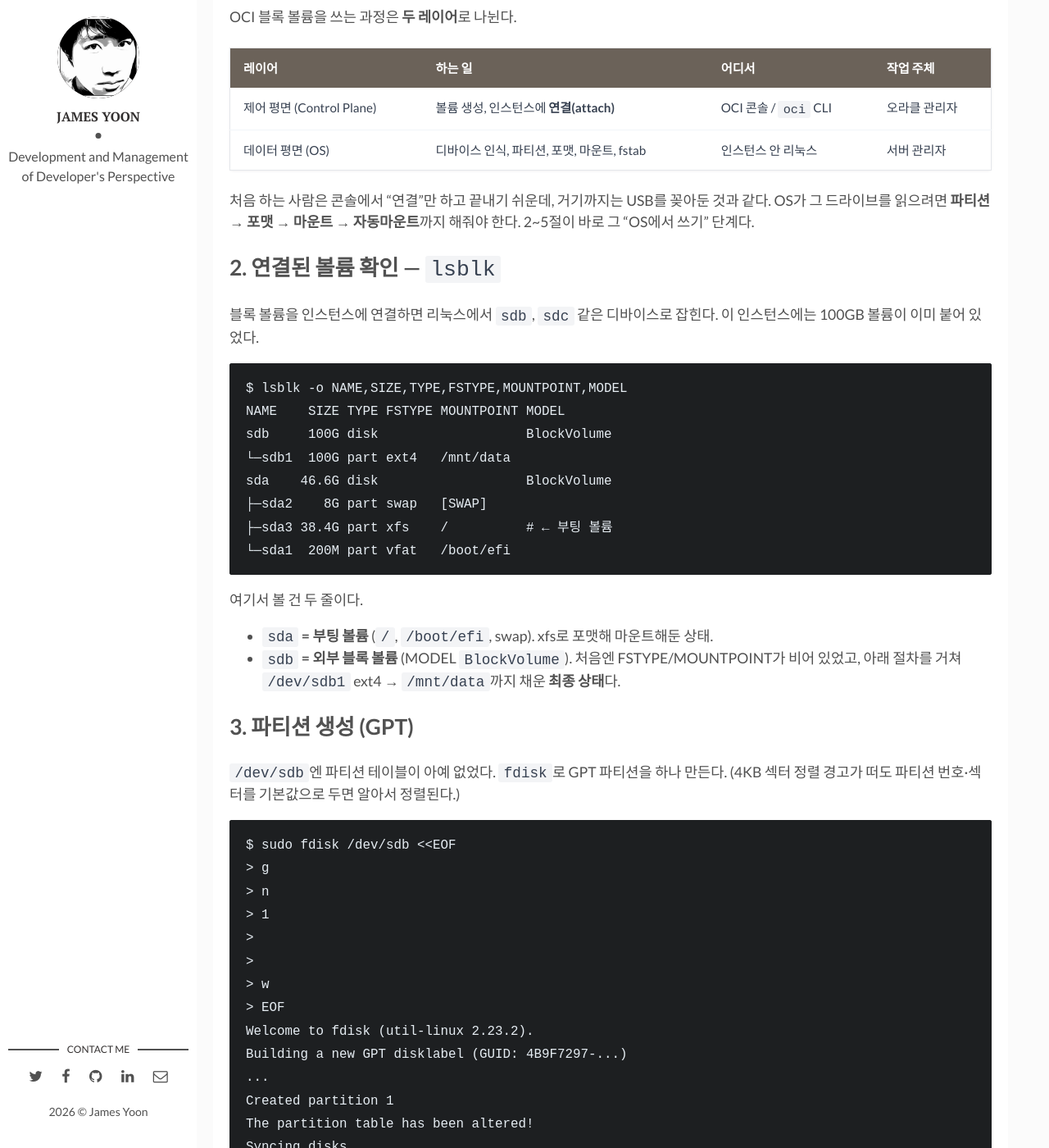
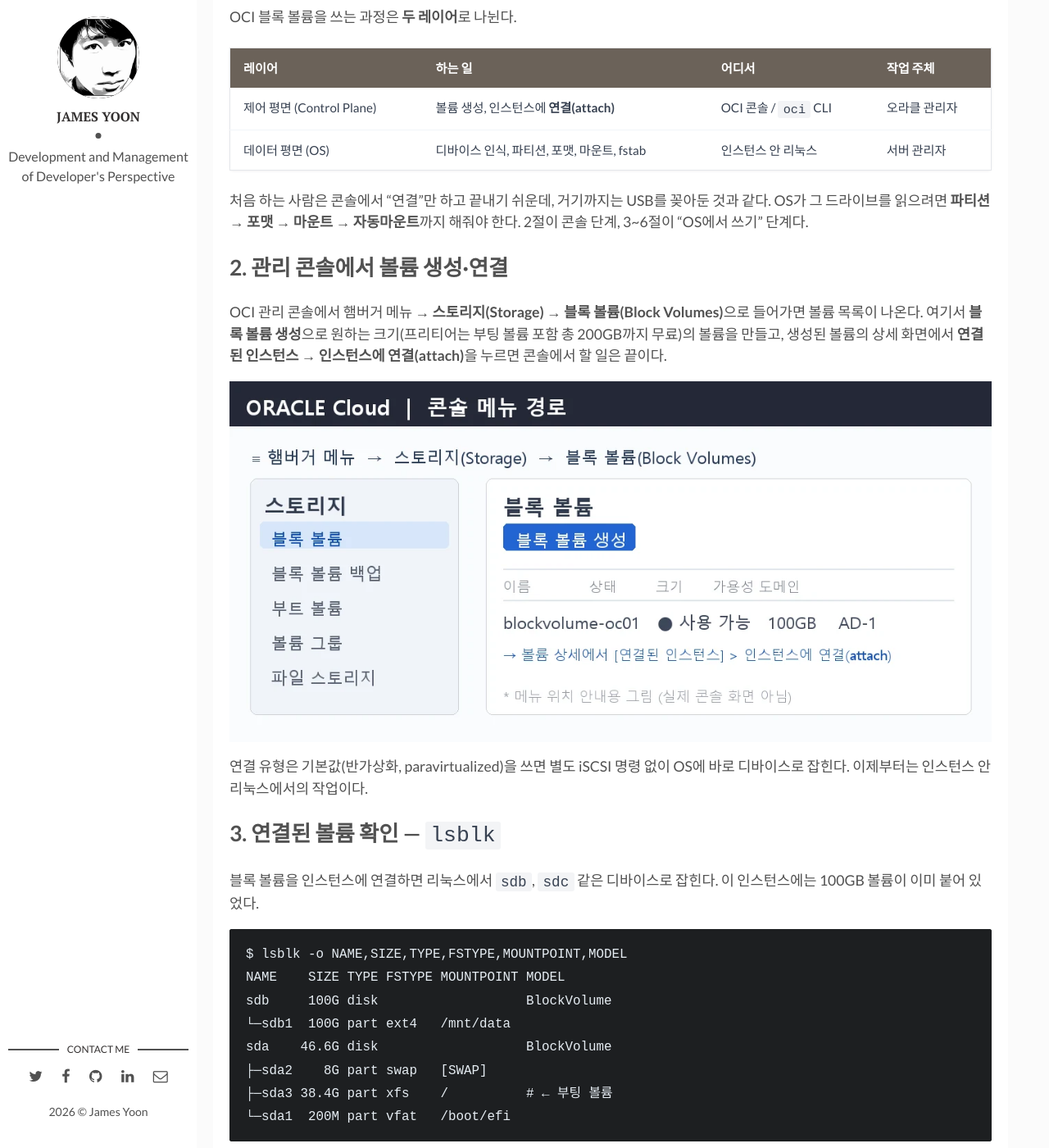
Before and after one commit to butteryoon/butteryoon.github.io, a Jekyll site: the page built from _posts/2026-09-09-oci-block-volume-attach.md, in a window 1280 px wide and 1400 px high, scrolled down 968 px. Shown: the whole window at 82% size. Built offline with Jekyll 4.4.1, drawn with Linux system fonts in a browser that asks for light colours; comment, search, counter and statistics services are not loaded; some of the changed text lies outside the part shown.

Commit message:
OCI 블록볼륨 글 수정: 제목 변경, 콘솔 메뉴 안내 섹션·이미지 추가, 참고 링크 제목 정리
Co-Authored-By: Claude Fable 5 <noreply@anthropic.com>
Claude-Session: https://claude.ai/code/session_01GP584Scs1goEpQgpanpNdb

````diff
--- a/_posts/2026-09-09-oci-block-volume-attach.md
+++ b/_posts/2026-09-09-oci-block-volume-attach.md
@@ -1,11 +1,11 @@
 ---
 layout: post
 comments: true
-title: "OCI 블록 볼륨 연결 · 포맷 · 마운트 · 자동마운트 — 실전 기록"
+title: "오라클 OCI 프리티어 인스턴스에 블록볼륨 추가하기"
 description: "Oracle Cloud 인스턴스에 블록 볼륨을 붙이는 전체 과정을 실제로 해보고 정리했다. 볼륨 attach부터 파티션/GPT 생성, ext4 포맷, /mnt/data 마운트, UUID 기반 fstab 자동마운트까지."
 img: oci_block_volume_title.webp
 date: 2026-09-09 23:30:00 +0900
-last_modified_at: 2026-09-09 23:30:00 +0900
+last_modified_at: 2026-09-10 00:40:00 +0900
 tags: [oci, oracle-cloud, block-volume, storage, mount, fstab, ext4] # add tag
 related: oci
 categories: tools
@@ -26,9 +26,17 @@ OCI 블록 볼륨을 쓰는 과정은 **두 레이어**로 나뉜다.
 | 제어 평면 (Control Plane) | 볼륨 생성, 인스턴스에 **연결(attach)** | OCI 콘솔 / `oci` CLI | 오라클 관리자 |
 | 데이터 평면 (OS) | 디바이스 인식, 파티션, 포맷, 마운트, fstab | 인스턴스 안 리눅스 | 서버 관리자 |
 
-처음 하는 사람은 콘솔에서 "연결"만 하고 끝내기 쉬운데, 거기까지는 USB를 꽂아둔 것과 같다. OS가 그 드라이브를 읽으려면 **파티션 → 포맷 → 마운트 → 자동마운트**까지 해줘야 한다. 2~5절이 바로 그 "OS에서 쓰기" 단계다.
+처음 하는 사람은 콘솔에서 "연결"만 하고 끝내기 쉬운데, 거기까지는 USB를 꽂아둔 것과 같다. OS가 그 드라이브를 읽으려면 **파티션 → 포맷 → 마운트 → 자동마운트**까지 해줘야 한다. 2절이 콘솔 단계, 3~6절이 "OS에서 쓰기" 단계다.
 
-## 2. 연결된 볼륨 확인 — `lsblk`
+## 2. 관리 콘솔에서 볼륨 생성·연결
+
+OCI 관리 콘솔에서 햄버거 메뉴 → **스토리지(Storage)** → **블록 볼륨(Block Volumes)**으로 들어가면 볼륨 목록이 나온다. 여기서 **블록 볼륨 생성**으로 원하는 크기(프리티어는 부팅 볼륨 포함 총 200GB까지 무료)의 볼륨을 만들고, 생성된 볼륨의 상세 화면에서 **연결된 인스턴스 → 인스턴스에 연결(attach)**을 누르면 콘솔에서 할 일은 끝이다.
+
+![OCI 콘솔 블록 볼륨 메뉴 경로]({{site.baseurl}}/assets/img/oci_block_volume_console.webp)
+
+연결 유형은 기본값(반가상화, paravirtualized)을 쓰면 별도 iSCSI 명령 없이 OS에 바로 디바이스로 잡힌다. 이제부터는 인스턴스 안 리눅스에서의 작업이다.
+
+## 3. 연결된 볼륨 확인 — `lsblk`
 
 블록 볼륨을 인스턴스에 연결하면 리눅스에서 `sdb`, `sdc` 같은 디바이스로 잡힌다. 이 인스턴스에는 100GB 볼륨이 이미 붙어 있었다.
 
@@ -81,9 +89,9 @@ Creating journal (131072 blocks): done
 Writing superblocks and filesystem accounting information: done
 ```
 
-## 5. 마운트 + 자동마운트(fstab)
+## 6. 마운트 + 자동마운트(fstab)
 
-### 5-1. 마운트
+### 6-1. 마운트
 
 ```text
 $ sudo mkdir -p /mnt/data && sudo mount /dev/sdb1 /mnt/data
@@ -94,7 +102,7 @@ Filesystem     Type  Size  Used Avail Use% Mounted on
 
 `/mnt/data`에 잘 붙었다. 100GB 볼륨에서 ext4 메타데이터·예약 블록 몫을 빼고 93GB를 쓸 수 있다.
 
-### 5-2. UUID 기반 자동마운트 (fstab)
+### 6-2. UUID 기반 자동마운트 (fstab)
 
 여기가 **가장 큰 함정**이다. OCI 인스턴스의 `/etc/fstab` 주석에 오라클이 아예 경고를 박아놨다.
 
@@ -120,7 +128,7 @@ UUID=806ae008-6cad-48a4-82a1-e7099696469f /mnt/data ext4 defaults,nofail 0 2
 - **`defaults,nofail`**: 볼륨이 없어도 부팅을 막지 않는다. (오라클이 권하는 `_netdev`를 같이 넣어도 좋다)
 - 등록한 뒤 `sudo mount -a`로 문법을 확인하면 재부팅 전에 fstab이 멀쩡한지 알 수 있다.
 
-### 5-3. 권한 설정
+### 6-3. 권한 설정
 
 마지막으로 `opc` 사용자(무료 인스턴스 기본 계정)에게 소유권을 넘겼다.
 
````
Also changed, not shown: other parts of _posts/2026-09-09-oci-block-volume-attach.md (+3 -3 lines), assets/img/oci_block_volume_console.webp (added).
